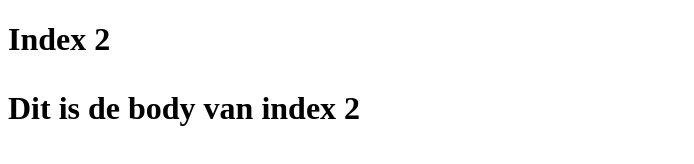
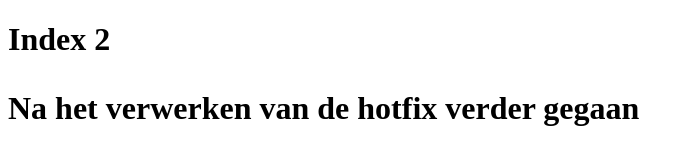
Before and after one commit to eharbers/Pro_Git, a plain HTML site: page index_2.html in a window 1280 px wide. Shown: the whole page, without its empty margins (0-694 px from the left). Drawn offline with Linux system fonts and the light colour scheme.

Commit message:
issue 53 afgemaakt na hotfix

```diff
--- a/index_2.html
+++ b/index_2.html
@@ -5,6 +5,6 @@
 </head>
 <body>
     <h1>Index 2<h1>
-    <p>Dit is de body van index 2</P>
+    <p>Na het verwerken van de hotfix verder gegaan</p>
 </body>
 </html>
```
